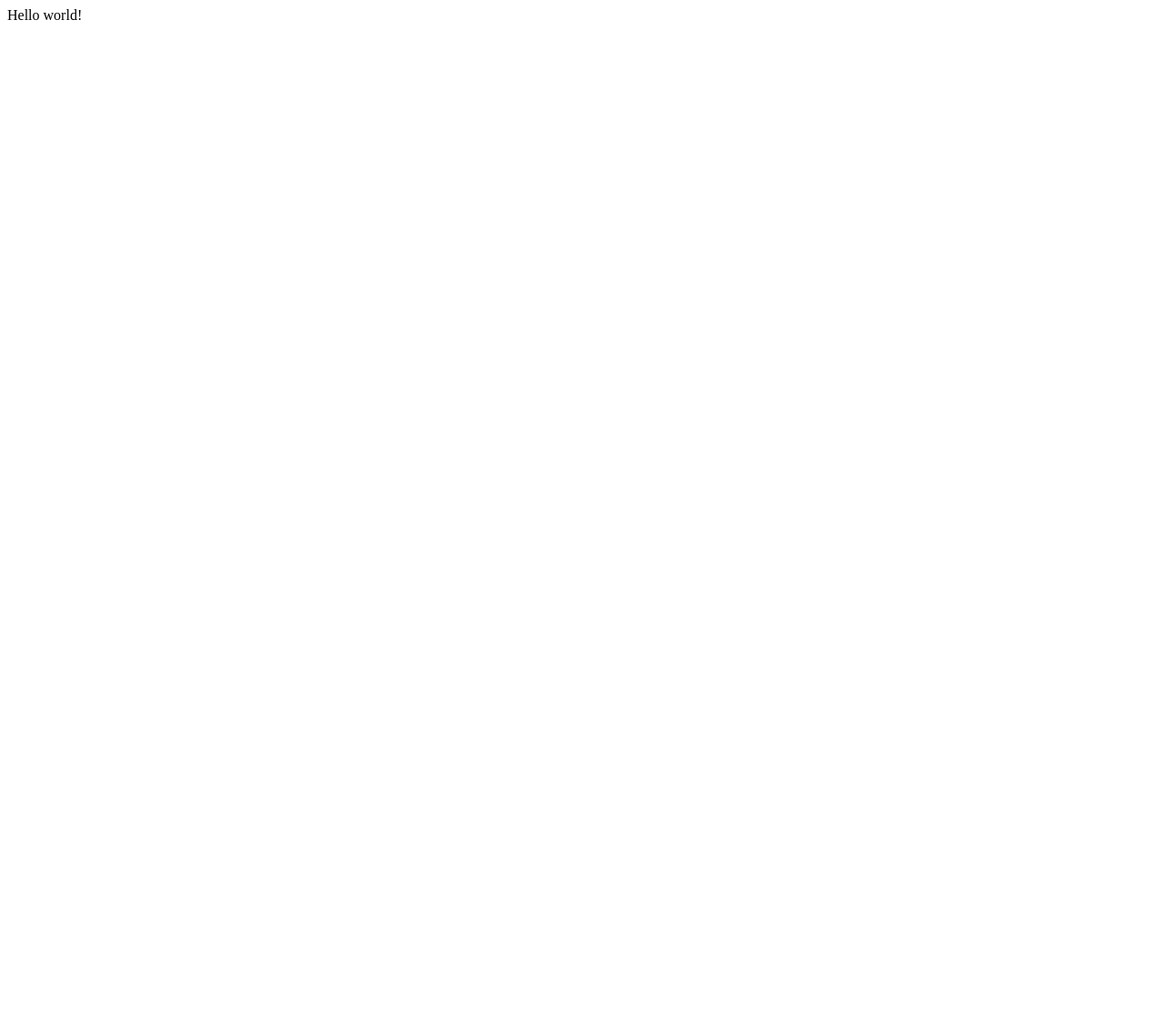
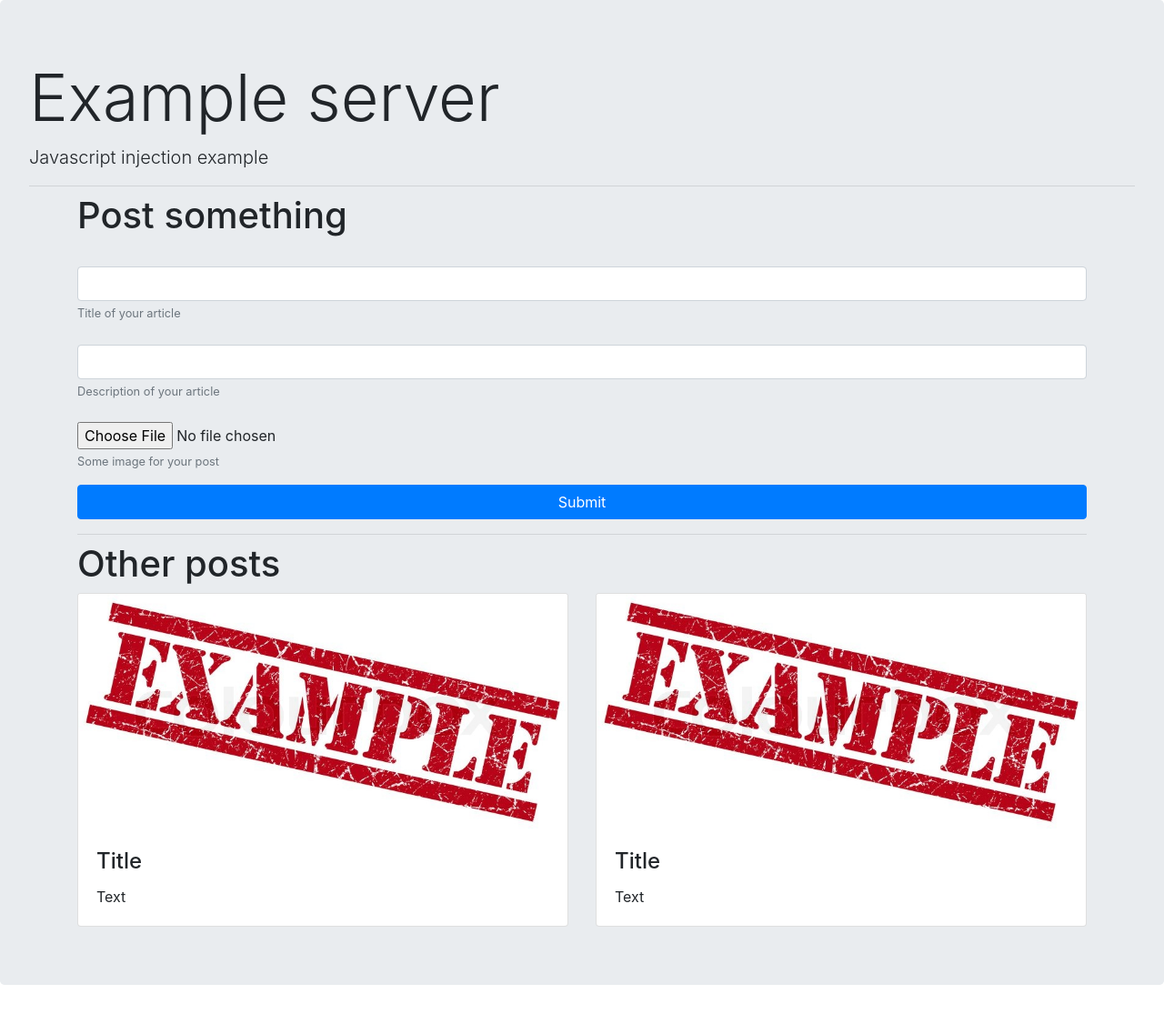
Before and after one commit to IsmaelDLG/IsYourVPNTrustworthy, a Flask app: page / in a window 1280 px wide. Before the commit the page is almost empty. Shown: the whole page at 91% size. Before the commit the page ends 22 px from the top, so only its background shows below. Run offline with Flask 2, Linux system fonts and the light colour scheme; some libraries are stand-ins or nearby versions.

Commit message:
First approach to the test server for JS Injection

```diff
--- a/src/flask_server/server.py
+++ b/src/flask_server/server.py
@@ -1,7 +1,28 @@
-from flask import Flask
-
+from flask import Flask, render_template, request, redirect, url_for
+"""
+https://stackabuse.com/integrating-h2-with-python-and-flask/
+"""
 app = Flask(__name__)
 
-@app.route('/', methods=['GET'])
+@app.route('/hello', methods=['GET'])
 def index():
     return 'Hello world!'
+
+@app.route('/hello/<name>', methods=['GET'])
+def hello_name(name):
+   return 'Hello %s!' % name
+
+@app.route('/', methods = ['GET', 'POST'])
+def home():
+    if request.method == 'GET':
+        return render_template('index.html')
+
+@app.route('/upload', methods=['POST'])
+def upload():
+    print(request.form['title'])
+    print(request.form['desc'])
+    print(request.form['file'])
+    return redirect(url_for('home'))
+
+if __name__ == '__main__':
+    app.run('0.0.0.0', debug=True)
--- a/src/flask_server/templates/index.html
+++ b/src/flask_server/templates/index.html
@@ -14,10 +14,46 @@
         <h1 class="display-3">Example server</h1>
         <p class="lead">Javascript injection example</p>
         <hr class="my-2">
-        <p>More info</p>
-        <p class="lead">
-            <a class="btn btn-primary btn-lg" href="Jumbo action link" role="button">Jumbo action name</a>
-        </p>
+        <div class="container">
+          <h1>Post something</h1>
+
+          <form action="/upload" method="post">
+            <div class="form-group">
+              <label for="Title"></label>
+              <input type="text"
+                class="form-control" name="title" id="" aria-describedby="helpId" placeholder="">
+              <small id="helpId" class="form-text text-muted">Title of your article</small>
+
+              <label for="Description"></label>
+              <input type="text"
+                class="form-control" name="desc" id="" aria-describedby="helpId" placeholder="">
+              <small id="helpId" class="form-text text-muted">Description of your article</small>
+
+              <label for="Image file"></label>
+              <input type="file" class="form-control-file" name="file" id="" placeholder="" aria-describedby="fileHelpId">
+              <small id="fileHelpId" class="form-text text-muted">Some image for your post</small>
+              <button type="submit" class="btn btn-primary mt-3 btn-block">Submit</button>
+            </div>
+          </form>
+          <hr class="my-2">
+          <h1>Other posts</h1>
+          <div class="card-deck">
+            <div class="card">
+              <img class="card-img-top" src="{{ url_for('static', filename = 'example.jpeg') }}" alt="">
+              <div class="card-body">
+                <h4 class="card-title">Title</h4>
+                <p class="card-text">Text</p>
+              </div>
+            </div>
+            <div class="card">
+              <img class="card-img-top" src="{{ url_for('static', filename = 'example.jpeg') }}" alt="">
+              <div class="card-body">
+                <h4 class="card-title">Title</h4>
+                <p class="card-text">Text</p>
+              </div>
+            </div>
+          </div>
+
     </div>
     <!-- Optional JavaScript -->
     <!-- jQuery first, then Popper.js, then Bootstrap JS -->
```
Also changed, not shown: src/flask_server/static/example.jpeg (added), 3 other files.
